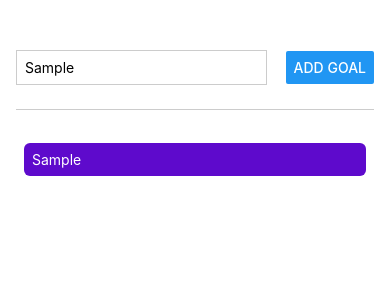
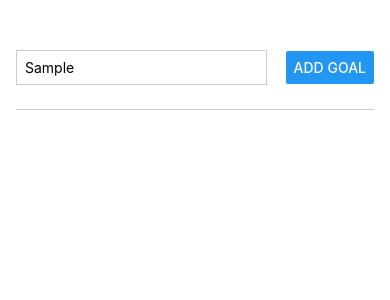
Before and after one commit to dimachilaia/native-todo, a React Native app: screen / in a window 390 px wide. Both pictures are taken after typing "Sample" into the empty fields and a click on the button "ADD GOAL". Shown: the top 300 px of the page. Built offline with nearby package versions, Linux system fonts and the light colour scheme.

Commit message:
changed map to flatlist

```diff
--- a/App.tsx
+++ b/App.tsx
@@ -8,6 +8,7 @@ import {
   TextInput,
   ScrollView,
   View,
+  FlatList,
 } from 'react-native';
 
 const Stack = createNativeStackNavigator();
@@ -37,13 +38,17 @@ function App() {
         <Button title="Add Goal" onPress={addGoalHandler} />
       </View>
       <View style={styles.goalsContainer}>
-        <ScrollView alwaysBounceHorizontal={false}>
-          {courseGoals.map((goal: any, index: any) => (
-            <View key={index} style={styles.goalItem}>
-              <Text style={styles.goalText}>{goal}</Text>
-            </View>
-          ))}
-        </ScrollView>
+        <FlatList
+          alwaysBounceVertical={false}
+          data={courseGoals}
+          renderItem={(itemData: any) => {
+            return (
+              <View key={itemData.index}>
+                <Text style={styles.goalText}>{itemData.item}</Text>
+              </View>
+            );
+          }}
+        />
       </View>
     </View>
   );
--- a/package.json
+++ b/package.json
@@ -1,10 +1,13 @@
 {
-  "name": "YourProjectName",
+  "name": "Todo_app",
+  "homepage": "https://dimachilaia.github.io/native-todo",
   "version": "0.0.1",
   "private": true,
   "scripts": {
     "android": "react-native run-android",
     "ios": "react-native run-ios",
+    "predeploy": "npm run build",
+    "deploy": "gh-pages -d build",
     "lint": "eslint .",
     "start": "react-native start",
     "test": "jest"
@@ -29,6 +32,7 @@
     "@types/react-test-renderer": "^18.0.0",
     "babel-jest": "^29.2.1",
     "eslint": "^8.19.0",
+    "gh-pages": "^5.0.0",
     "jest": "^29.2.1",
     "metro-react-native-babel-preset": "0.73.9",
     "prettier": "^2.4.1",
```
Also changed, not shown: 1 other file (tests, documents, lock files or other folders).
